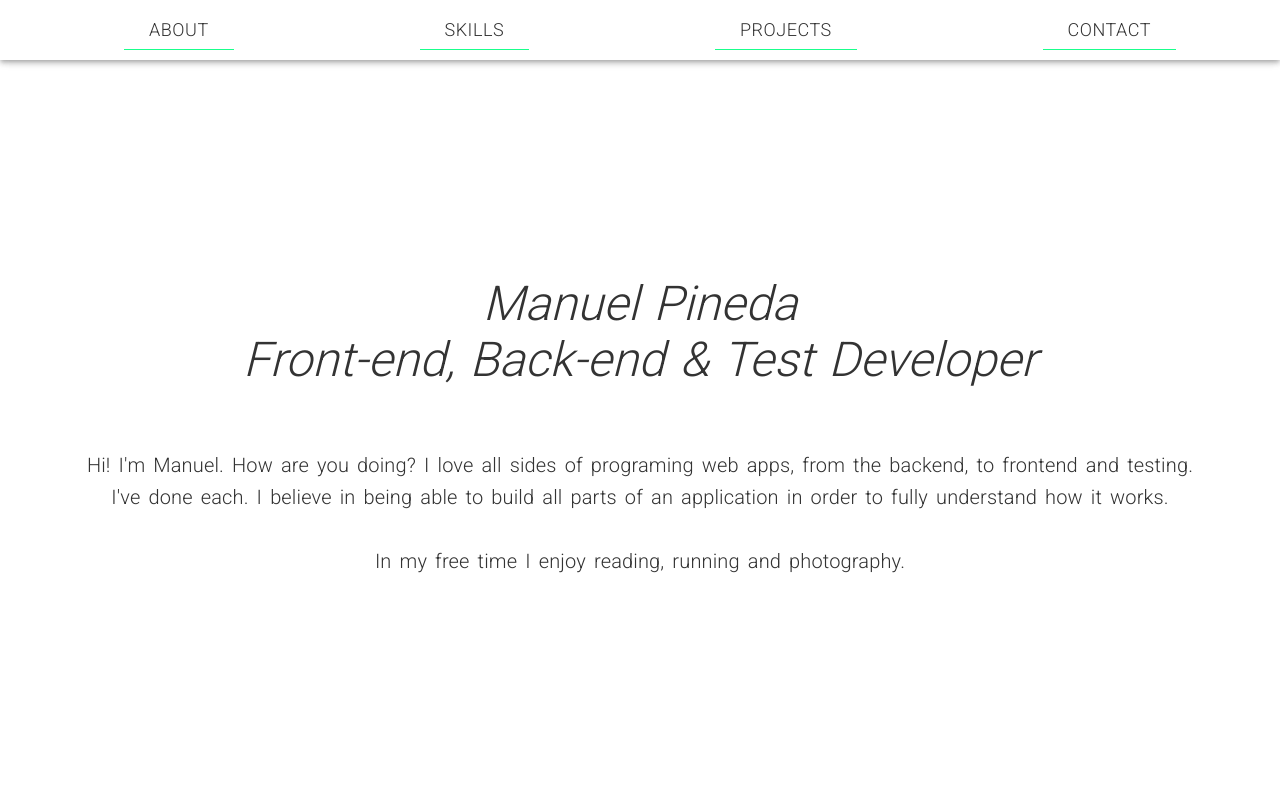
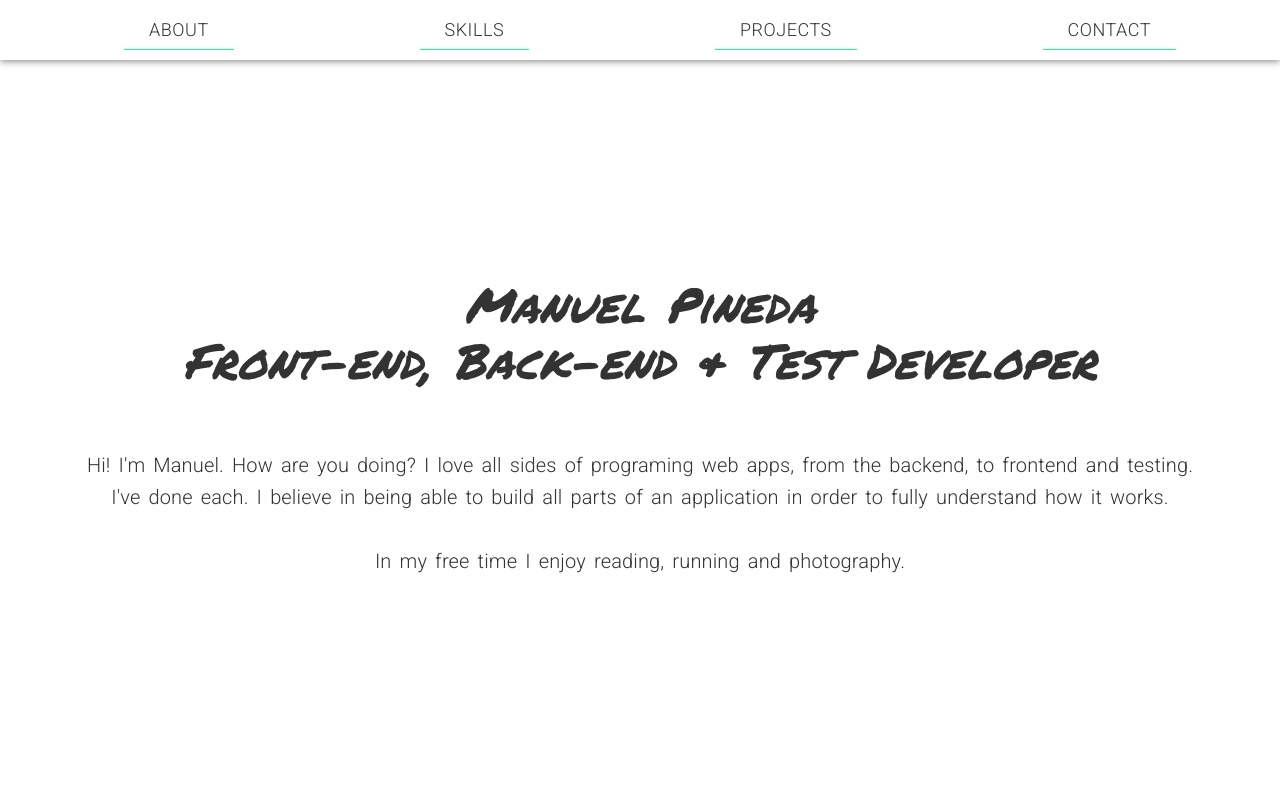
Before and after one commit to manuel12/personal-portfolio-page, a React (Create React App) app in the folder react-portfolio/: page / in a window 1280 px wide. Shown: the top 800 px of the page. Built offline with nearby package versions, Linux system fonts and the light colour scheme.

Commit message:
Added Permanent Marker font.

```diff
--- a/react-portfolio/src/components/Home/styles.css
+++ b/react-portfolio/src/components/Home/styles.css
@@ -18,6 +18,7 @@
 .about-heading {
   position: relative;
   top: 60px;
+  font-family: 'Permanent Marker', cursive !important;
   font-style: italic;
   color: var(--font-color);
 }
```
